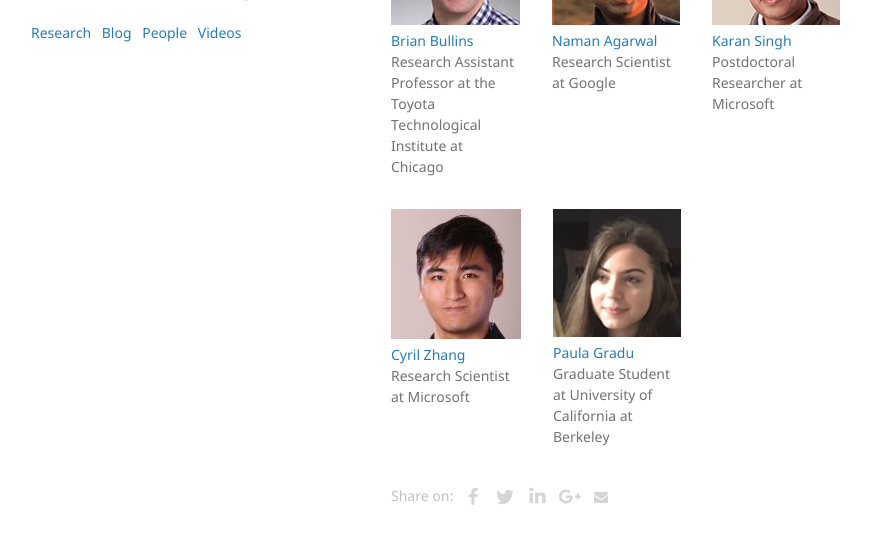
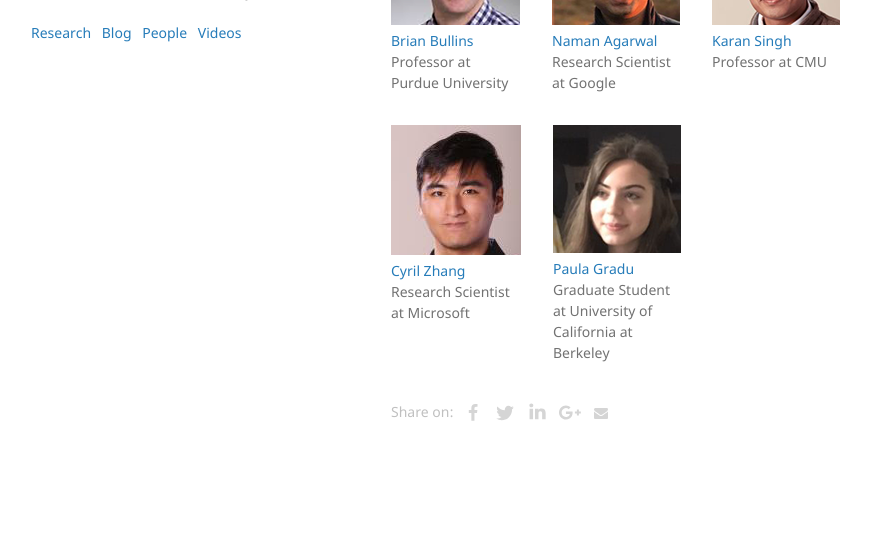
Before and after one commit to MinRegret/minregret.github.io, a Jekyll site: the page built from people/index.md, in a window 1280 px wide and 900 px high, scrolled down 772 px, cut to the strip 335-879 px from the top of the window. Shown: the whole strip, without its empty margins (179-1050 px from the left). Built offline with Jekyll 4.4.1, drawn with Linux system fonts in a browser that asks for light colours; after the commit the page ends 1588 px from its top, so only the background shows below that.

Commit message:
Update people.yml

```diff
--- a/_data/people.yml
+++ b/_data/people.yml
@@ -43,7 +43,7 @@ zhou:
 # Former members
 brian:
   name: Brian Bullins
-  title: Research Assistant Professor at the Toyota Technological Institute at Chicago
+  title: Professor at Purdue University
   website: https://bbullins.github.io/
   status: former
 naman:
@@ -53,7 +53,7 @@ naman:
   status: former
 karan:
   name: Karan Singh
-  title: Postdoctoral Researcher at Microsoft
+  title: Professor at CMU
   website: https://i-am-karan-singh.github.io/
   status: former
 cyril:
```
